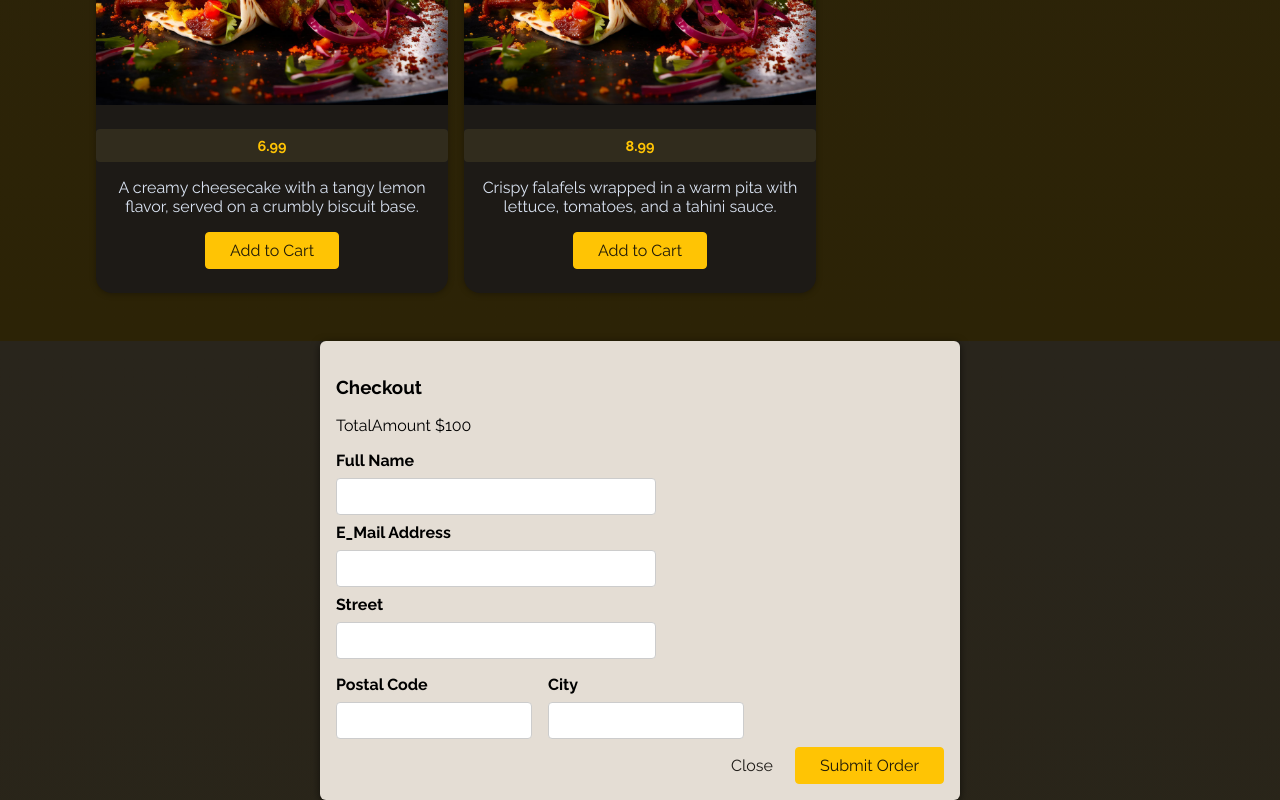
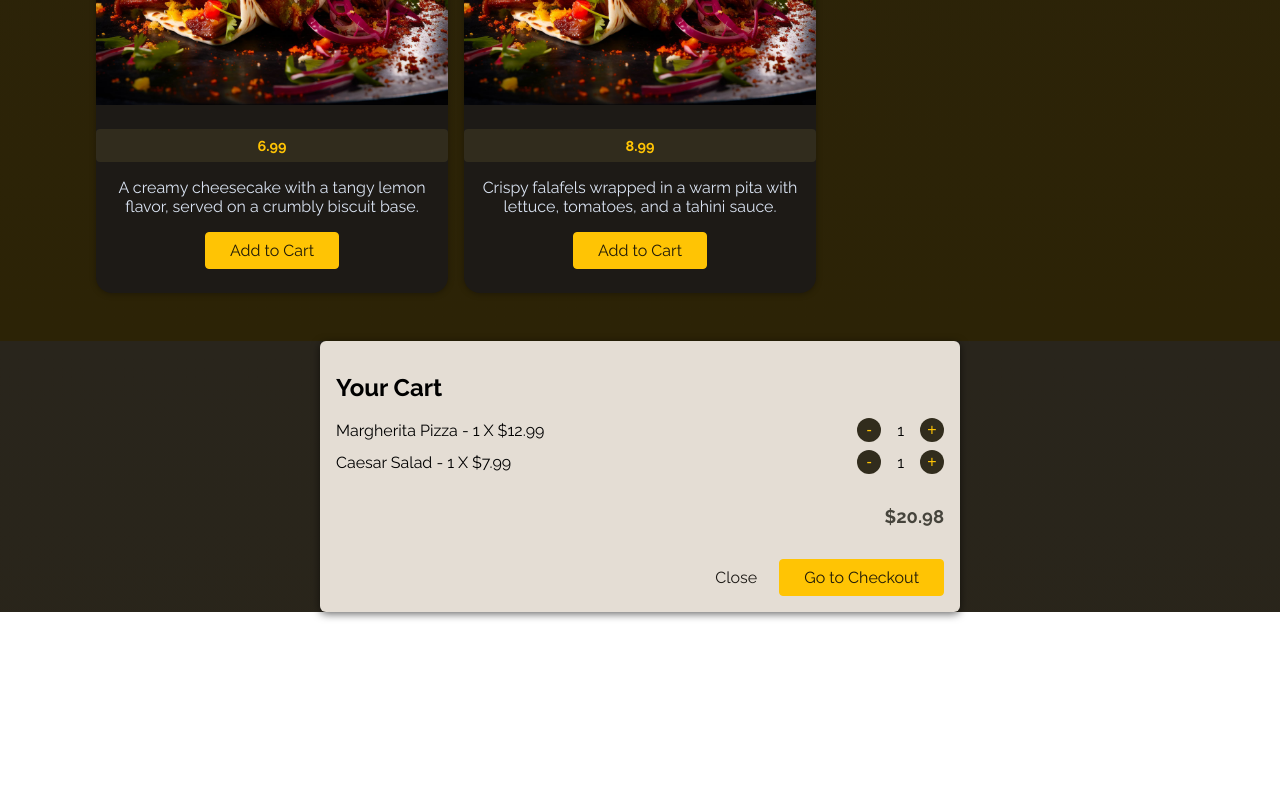
Before and after one commit to Oxana2014/FoodOrder, a React (Vite) app: page / in a window 1280 px wide. Shown: the part 3681-4481 px from the top of the page. After the commit the page ends 4293 px from the top, so only its background shows below. Built offline with nearby package versions, Linux system fonts and the light colour scheme.

Commit message:
Add calculating cart total

```diff
--- a/src/App.jsx
+++ b/src/App.jsx
@@ -19,10 +19,10 @@ function App() {
       {availableMeals.length !== 0 && <Meals meals={availableMeals}/>}
 
 
-        {/* <Cart /> */}
+        <Cart />
     {/* <Feedback /> */}
 
-      <OrderForm />
+      {/* <OrderForm /> */}
 
     </>
   );
--- a/src/components/Cart.jsx
+++ b/src/components/Cart.jsx
@@ -15,6 +15,7 @@ const MEAL = {
 console.log("MEAL: ", MEAL);
 
 export default function Cart() {
+
   const [cartItems, setCartItems] = useState([{
     id: DUMMY_MEALS[1].id,
     name: DUMMY_MEALS[1].name,
@@ -27,6 +28,8 @@ export default function Cart() {
     price: DUMMY_MEALS[2].price,
     quantity: 1,
   }]);
+
+  const cartTotal = cartItems.reduce((acc, curr) => acc + curr.price * curr.quantity, 0)
 
   function handleAddToCart(meal) {
     console.log("cartItems: ", cartItems);
@@ -88,7 +91,7 @@ export default function Cart() {
           onDecrement={handleDecrement}
         />
       ))}
-      <p className="cart-total">$73.56</p>
+      <p className="cart-total">${cartTotal}</p>
 
       {/* <div className="modal-actions">
         <button className="text-button">Close</button>
```
